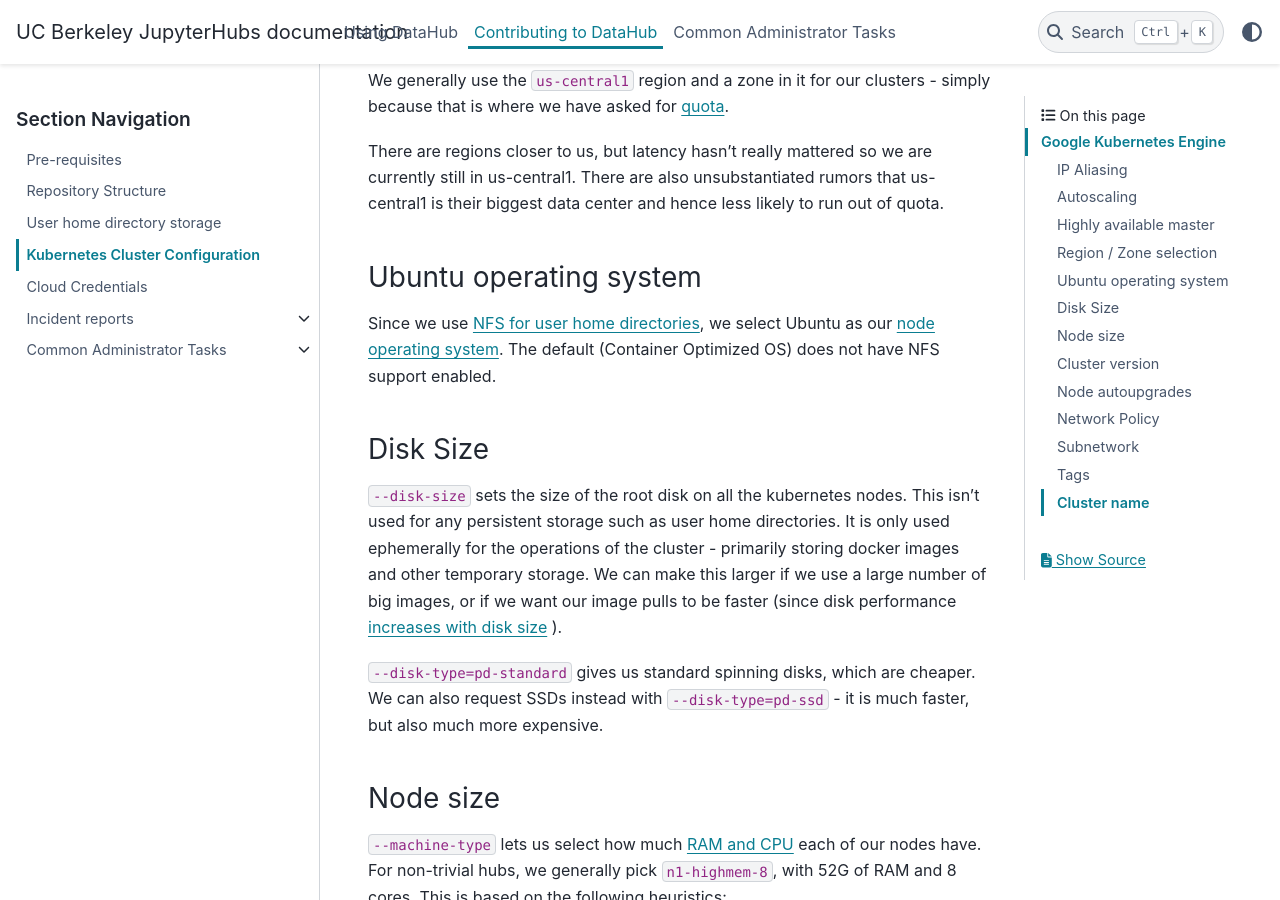
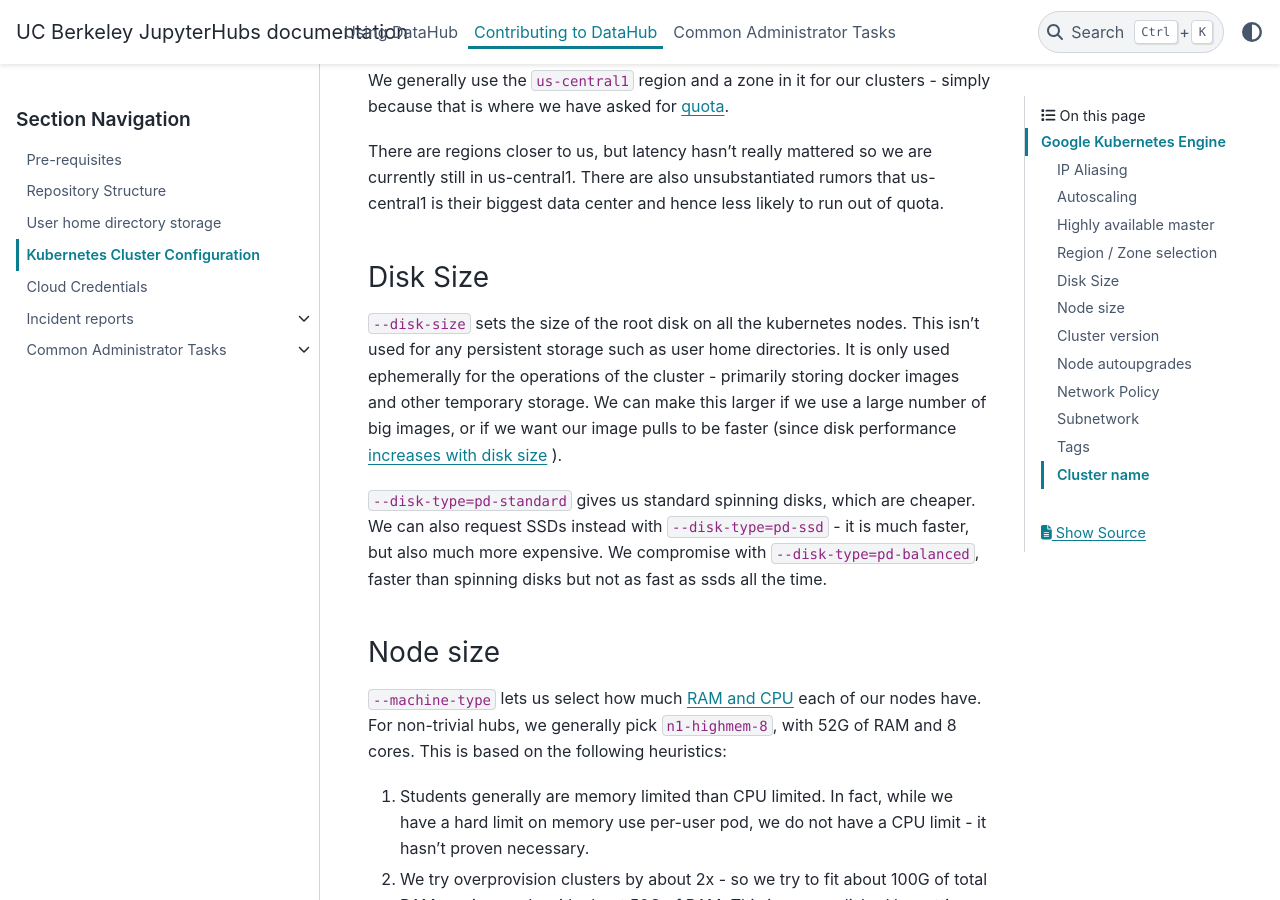
Before and after one commit to berkeley-dsep-infra/datahub, a Sphinx documentation site: the page built from docs/admins/cluster-config.rst, in a window 1280 px wide and 900 px high, scrolled down 2480 px. Built offline with Sphinx 7.4.7 and the PyData theme 0.15.4, drawn with Linux system fonts in a browser that asks for light colours; some of the changed text lies outside the part shown.

Commit message:
Update node-pool creation command
- We now use Container Optimized OS instead of Ubuntu for
  base images. This is far more locked down & secure than
  the Ubuntu base image, but used to not support NFS mounts.
  It now does, so we can switch to it - see #2024
- We use Balanced SSDs for all disk base images, rather than
  SSDs. This is cheaper (0.1 per GB rather than 0.17 per GB),
  and should hopefully provide enough image pulling performance
  for us. If not, we can always move back.
- I've also moved the alpha & beta pool to use the newer configuration.
  I'll move gamma in a day or two if things go well.

Closes #2024

```diff
--- a/docs/admins/cluster-config.rst
+++ b/docs/admins/cluster-config.rst
@@ -32,8 +32,8 @@
         --enable-autoscaling \
         --max-nodes=20 --min-nodes=1 \
         --region=us-central1 --node-locations=us-central1-b \
-        --image-type=ubuntu \
-        --disk-size=100 --disk-type=pd-standard \
+        --image-type=cos \
+        --disk-size=100 --disk-type=pd-balanced \
         --machine-type=n1-highmem-8 \
         --cluster-version latest \
         --no-enable-autoupgrade \
@@ -49,11 +49,11 @@
         --num-nodes 2 \
         --enable-autoscaling \
         --min-nodes 1 --max-nodes 20 \
-        --node-labels hub.jupyter.org/pool-name=<pool-name>-pool \
+        --node-labels hub.jupyter.org/pool-name=beta-pool \
         --node-taints hub.jupyter.org_dedicated=user:NoSchedule \
         --region=us-central1 \
-        --image-type=ubuntu \
-        --disk-size=200 --disk-type=pd-ssd \
+        --image-type=cos \
+        --disk-size=200 --disk-type=pd-balanced \
         --no-enable-autoupgrade \
         --tags=hub-cluster \
         --cluster=fall-2019 \
@@ -115,12 +115,6 @@
 currently still in us-central1. There are also unsubstantiated rumors that us-central1 is their
 biggest data center and hence less likely to run out of quota.
 
-Ubuntu operating system
------------------------
-
-Since we use :ref:`NFS for user home directories <topic/storage>`, we select
-Ubuntu as our `node operating system <https://cloud.google.com/kubernetes-engine/docs/concepts/node-images>`_.
-The default (Container Optimized OS) does not have NFS support enabled.
 
 Disk Size
 ---------
@@ -135,7 +129,8 @@
 
 ``--disk-type=pd-standard`` gives us standard spinning disks, which are cheaper. We
 can also request SSDs instead with ``--disk-type=pd-ssd`` - it is much faster,
-but also much more expensive.
+but also much more expensive. We compromise with ``--disk-type=pd-balanced``, faster
+than spinning disks but not as fast as ssds all the time.
 
 Node size
 ---------
```
